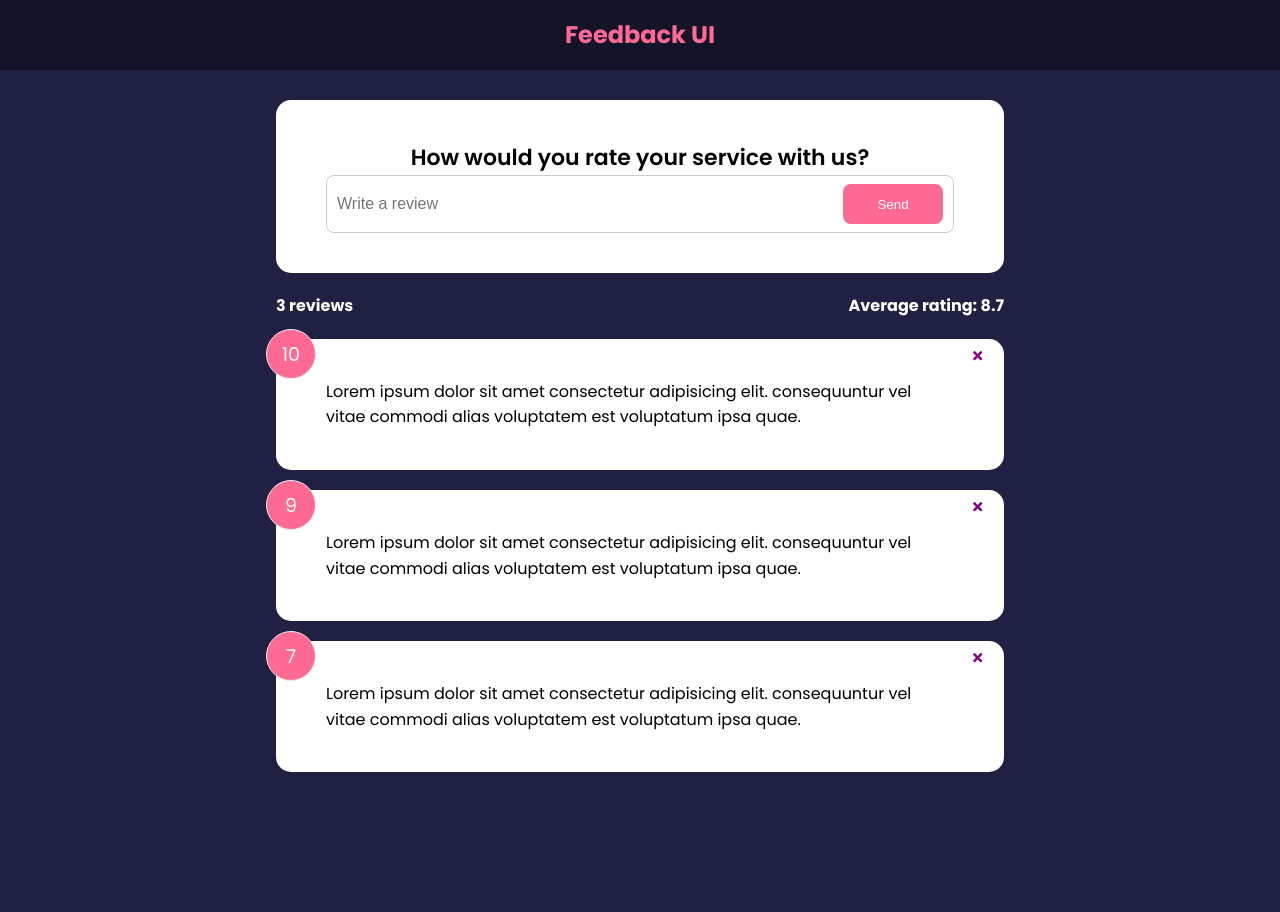
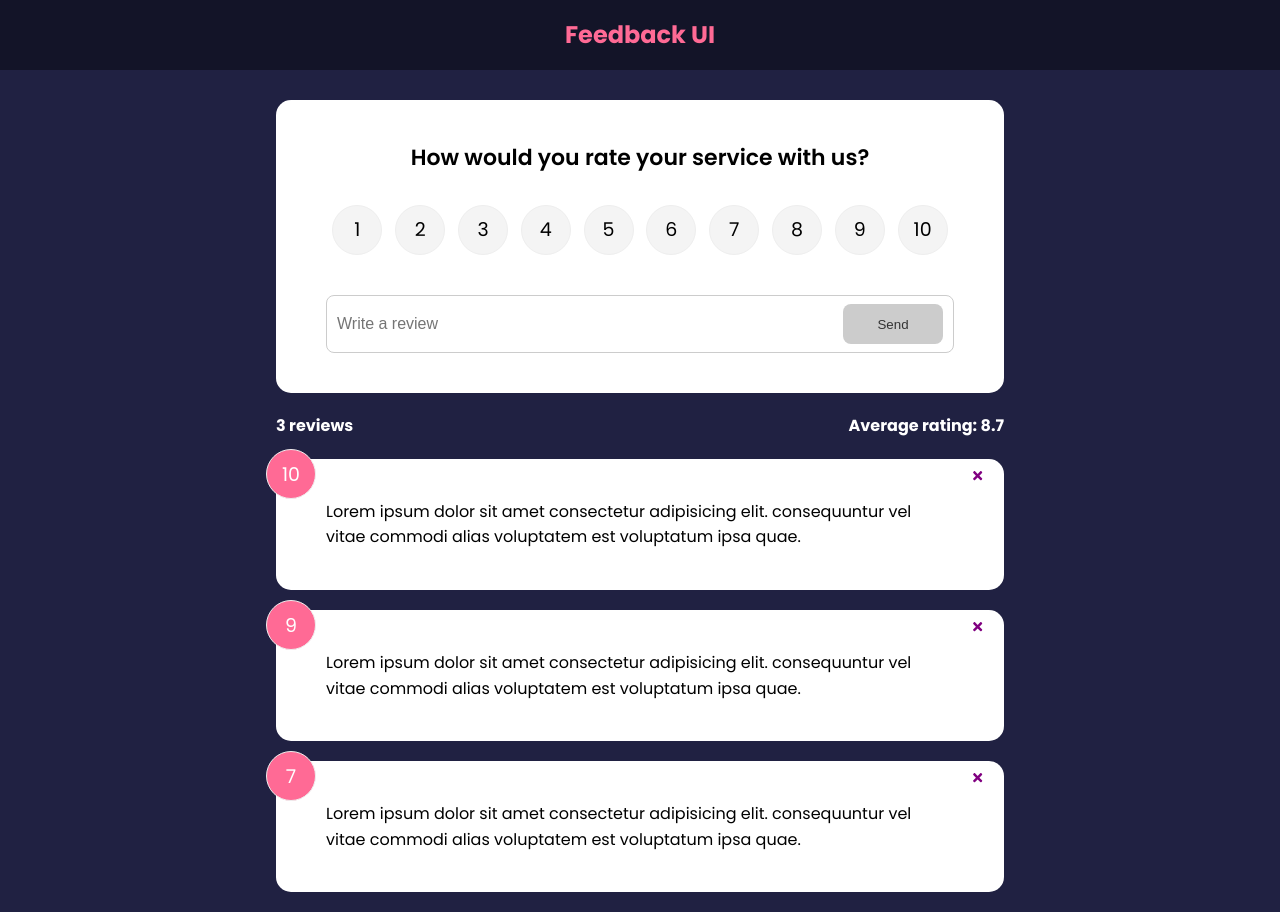
Before and after one commit to Stefan474/f, a React (Create React App) app: page / in a window 1280 px wide. Before the commit the page ends 800 px from the top, so only its background shows below. Built offline with nearby package versions, Linux system fonts and the light colour scheme.

Commit message:
Added conditionally disabled button + started working on rating

```diff
--- a/src/components/FeedbackForm.jsx
+++ b/src/components/FeedbackForm.jsx
@@ -1,12 +1,30 @@
 import Card from "./shared/Card"
 import { useState } from "react"
 import Button from "./shared/Button";
+import RatingSelect from "./RatingSelect";
 
 function FeedbackForm() {
 
     const[text, setText] = useState ("");
+    const[rating, setRating] = useState (10);
+    const[btnDisabled, setBtnDisabled] = useState (true);
+    const[message, setMessage] = useState ("");
 
     const handleTextChange = (e) => {
+
+        if(text === '') {
+            setBtnDisabled(true);
+            setMessage(null);
+        }
+        else if(text.trim().length <= 10 && text !== '') {
+
+            setMessage("text must be at least 10 characters long");
+            setBtnDisabled(true);
+        }
+        else{
+            setBtnDisabled(false);
+            setMessage(null);
+        }
 
         setText(e.target.value);
     }
@@ -16,11 +34,15 @@
     <Card reverse={false}>
         <form>
             <h2>How would you rate your service with us?</h2>
-            {/* todo- rating select component */}
+            <RatingSelect select={(rating) => {
+                  return setRating(rating);
+              }}/>
             <div className="input-group">
                 <input onChange={handleTextChange} type="text" placeholder="Write a review" value={text}/>
-                <Button type="submit" version='secondary'>Send</Button>
+                <Button type="submit" version='secondary' isDisabled={btnDisabled}>Send</Button>
             </div>
+
+            {message && <div className="message">{message}</div>}
         </form>
     </Card>
   )
--- /dev/null
+++ b/src/components/RatingSelect.jsx
@@ -0,0 +1,26 @@
+function RatingSelect({ select, selected }) {
+
+    const handleChange = (e) => {
+      select(+e.currentTarget.value);
+    }
+
+    return (
+      <ul className='rating'>
+        {Array.from({ length: 10 }, (_, i) => (
+          <li key={`rating-${i + 1}`}>
+            <input
+              type='radio'
+              id={`num${i + 1}`}
+              name='rating'
+              value={i + 1}
+              onChange={handleChange}
+              checked={selected === i + 1}
+            />
+            <label htmlFor={`num${i + 1}`}>{i + 1}</label>
+          </li>
+        ))}
+      </ul>
+    )
+  }
+
+  export default RatingSelect
```
